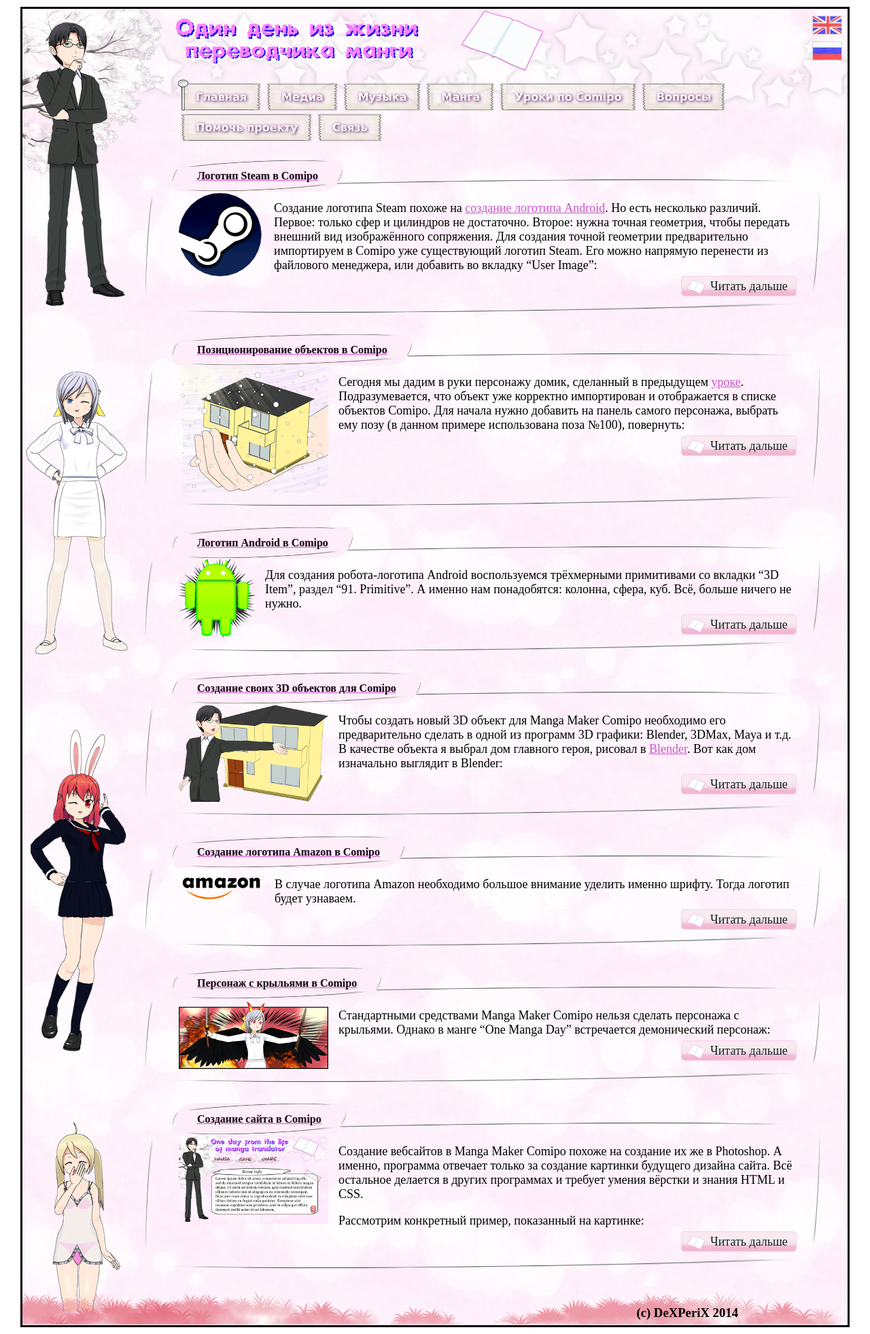
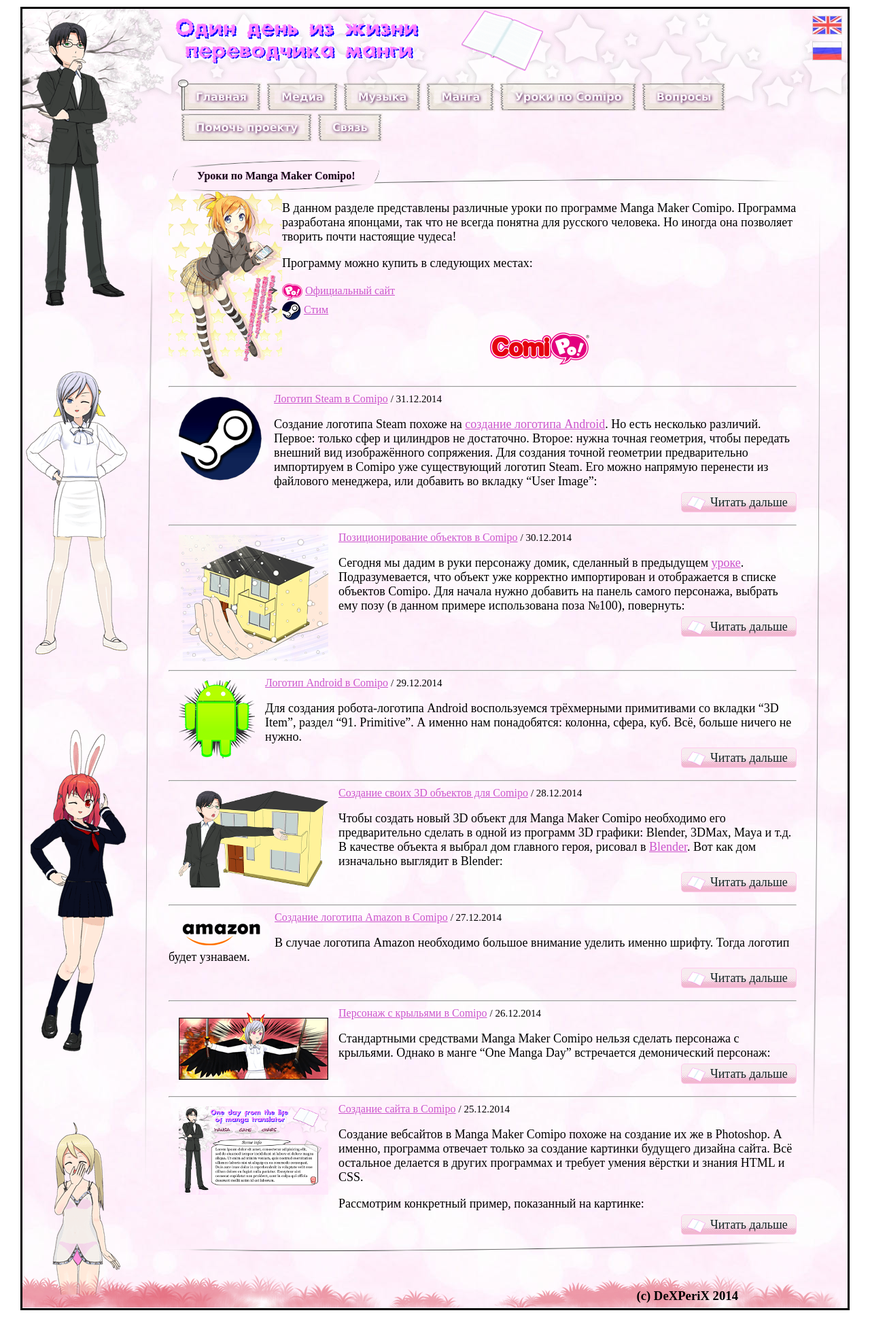
Before and after one commit to DeXP/onemangaday, a Jekyll site: the page built from ru/tutorials/index.html, in a window 1280 px wide. Shown: the whole page at 68% size. Built offline with Jekyll 4.4.1, drawn with Linux system fonts in a browser that asks for light colours; Markdown is read by kramdown in place of the engine named in the settings; after the commit the page ends 1938 px from its top, so only the background shows below that.

Commit message:
Some layout fixes

```diff
--- a/_includes/disqus.html
+++ b/_includes/disqus.html
@@ -1,7 +1,7 @@
 					<div id="disqus_thread"></div>
 					<script type="text/javascript">
-				var disqus_shortname = 'onemangaday';
-{% if page.curlang %}				var disqus_config = function () { this.language = "{{ page.curlang }}"; };{% endif %}
+						var disqus_shortname = 'onemangaday';{% if page.curlang %}
+						var disqus_config = function () { this.language = "{{ page.curlang }}"; };{% endif %}
 						(function() {
 							var dsq = document.createElement('script'); dsq.type = 'text/javascript'; dsq.async = true;
 							dsq.src = '//' + disqus_shortname + '.disqus.com/embed.js';
--- a/omd.css
+++ b/omd.css
@@ -278,7 +278,8 @@
 }
 
 .post-date {
-	display: none;
+	/*display: none;*/
+	font-size: 15px;
 }
 
 .vmiddle {
--- a/ru/tutorials/_posts/2014-12-30-item-position.md
+++ b/ru/tutorials/_posts/2014-12-30-item-position.md
@@ -5,7 +5,7 @@
   file: hand.png
   width: 220
   height: 186
-date:   2014-12-29 17:39:35
+date:   2014-12-30 17:39:35
 curlang: ru
 linkadd: ../../
 picdir: ../../pic/tutorials/hand/OneMangaDay-
--- a/ru/tutorials/index.html
+++ b/ru/tutorials/index.html
@@ -8,16 +8,33 @@
 categories:
 - tutorials
 ---
+
+					<span class="ih">Уроки по Manga Maker Comipo!</span>
+					<div class="info">
+						<img src="{{ page.linkadd }}pic/tutorials/comipoBanner.png" alt="Comipo" class="floatleft" />
+						<p>В данном разделе представлены различные уроки по программе Manga Maker Comipo. Программа разработана японцами, так что не всегда понятна для русского человека. Но иногда она позволяет творить почти настоящие чудеса!</p>
+						<p>Программу можно купить в следующих местах:</p>
+						<ul>
+							<li><a href="http://www.comipo.com/en/index.html" target="_blank"><img src="{{ page.linkadd }}pic/tutorials/comipoPo.png" alt="Comipo" width="30" height="27" class="vmiddle" /></a> <a href="http://www.comipo.com/en/index.html" target="_blank">Официальный сайт</a></li>
+							<li><a href="http://store.steampowered.com/app/262490/" target="_blank"><img src="{{ page.linkadd }}pic/badge-icon/steam-small.png" alt="Steam" width="28" height="28" class="vmiddle" /></a> <a href="http://store.steampowered.com/app/262490/" target="_blank">Стим</a></li>
+						</ul>
+						<p class="centered"><a href="http://www.comipo.com/en/index.html" target="_blank"><img src="{{ page.linkadd }}pic/tutorials/comipoLogo.png" alt="Comipo" /></a></p>
+						<div class="clear"></div>
+
 {% for post in site.categories.ru %}
-					<a href="{{ page.shortlinkadd }}{{ post.url }}"><span id="article" class="ih">{{ post.title }}</span></a>
+					<!-- <a href="{{ page.shortlinkadd }}{{ post.url }}"><span class="ih">{{ post.title }}</span></a>
 					<span class="post-date">{{ post.date | date: "%d.%m.%Y" }}</span>
-					<div class="info{% if post.markdown %} markdown{% endif %}">
+					<div class="info{% if post.markdown %} markdown{% endif %}"> -->
+					<hr/>
+					<a href="{{ page.shortlinkadd }}{{ post.url }}"><span>{{ post.title }}</span></a>
+					<span class="post-date"> / {{ post.date | date: "%d.%m.%Y" }}</span>
 						{% if post.preview %}<a href="{{ page.shortlinkadd }}{{ post.url }}"><img src="{{ page.linkadd }}pic/tutorials/{{ post.preview.file }}" alt="{{ post.title }}" title="{{ post.title }}" class="floatleft preview"{% if post.preview.width %} width="{{ post.preview.width }}"{% endif %}{% if post.preview.height %} height="{{ post.preview.height }}"{% endif %} /></a>{% endif %}
 						{{ post.excerpt }}
 
 						<a href="{{ page.shortlinkadd }}{{ post.url }}" class="readmore"><span>Читать дальше</span></a>
 
 						<div class="clear"></div>
+					<!--</div> -->
+{% endfor %}
 					</div>
-{% endfor %}
 					&nbsp;
--- a/tutorials/_posts/2014-12-30-item-position.md
+++ b/tutorials/_posts/2014-12-30-item-position.md
@@ -5,7 +5,7 @@
   file: hand.png
   width: 220
   height: 186
-date:   2014-12-29 17:39:35
+date:   2014-12-30 17:39:35
 curlang: en
 linkadd: ../
 picdir: ../pic/tutorials/hand/OneMangaDay-
```
Also changed, not shown: tutorials/index.html (+17 -4 lines), pic/tutorials/comipoBanner.png (added), pic/tutorials/comipoLogo.png (added), pic/tutorials/comipoPo.png (added). Lines whose indentation alone changed are shown as unchanged.
